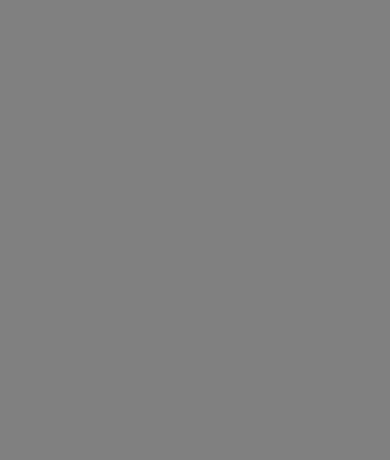
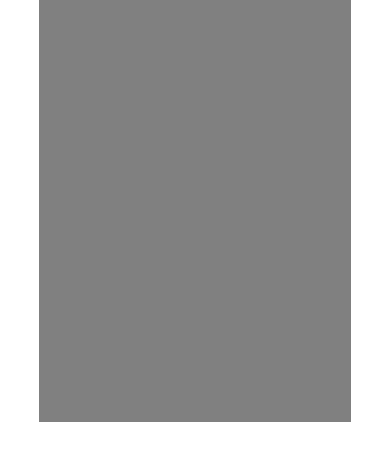
Before and after one commit to eiguike/mouse-posyx, a plain HTML site: page example.html in a window 390 px wide. Drawn offline with Linux system fonts and the light colour scheme.

Commit message:
fix: prevent chrome refresh in mobile, centered touchpad

```diff
--- a/example.html
+++ b/example.html
@@ -5,14 +5,31 @@
     <meta name="viewport" content="width=device-width, initial-scale=1.0">
   </head>
 
-  <body style="margin:0px 0px 0px 0px;padding:0px 0px 0px 0px; height: 100%;">
-    <div style="height: 100%; width: 100%; background-color: gray">
+  <style>
+  body {
+    margin: 0px 0px 0px 0px;
+    padding: 0px 0px 0px 0px;
+    height: 100%;
+    touch-action: none;
+  }
+
+  #touchpad {
+    height: 50%;
+    width: 80%;
+    margin-left: auto;
+    margin-right: auto;
+    background-color: gray;
+  }
+  </style>
+
+  <body>
+    <div id="touchpad">
     </div>
   </body>
 
 <script>
   var sensivity = 3;
-  var touchpad_html = document.querySelector("body");
+  var touchpad_html = document.querySelector("#touchpad");
   touchpad_html.addEventListener("touchstart", touchStart, false);
   touchpad_html.addEventListener("touchend", touchEnd, false);
 
```
